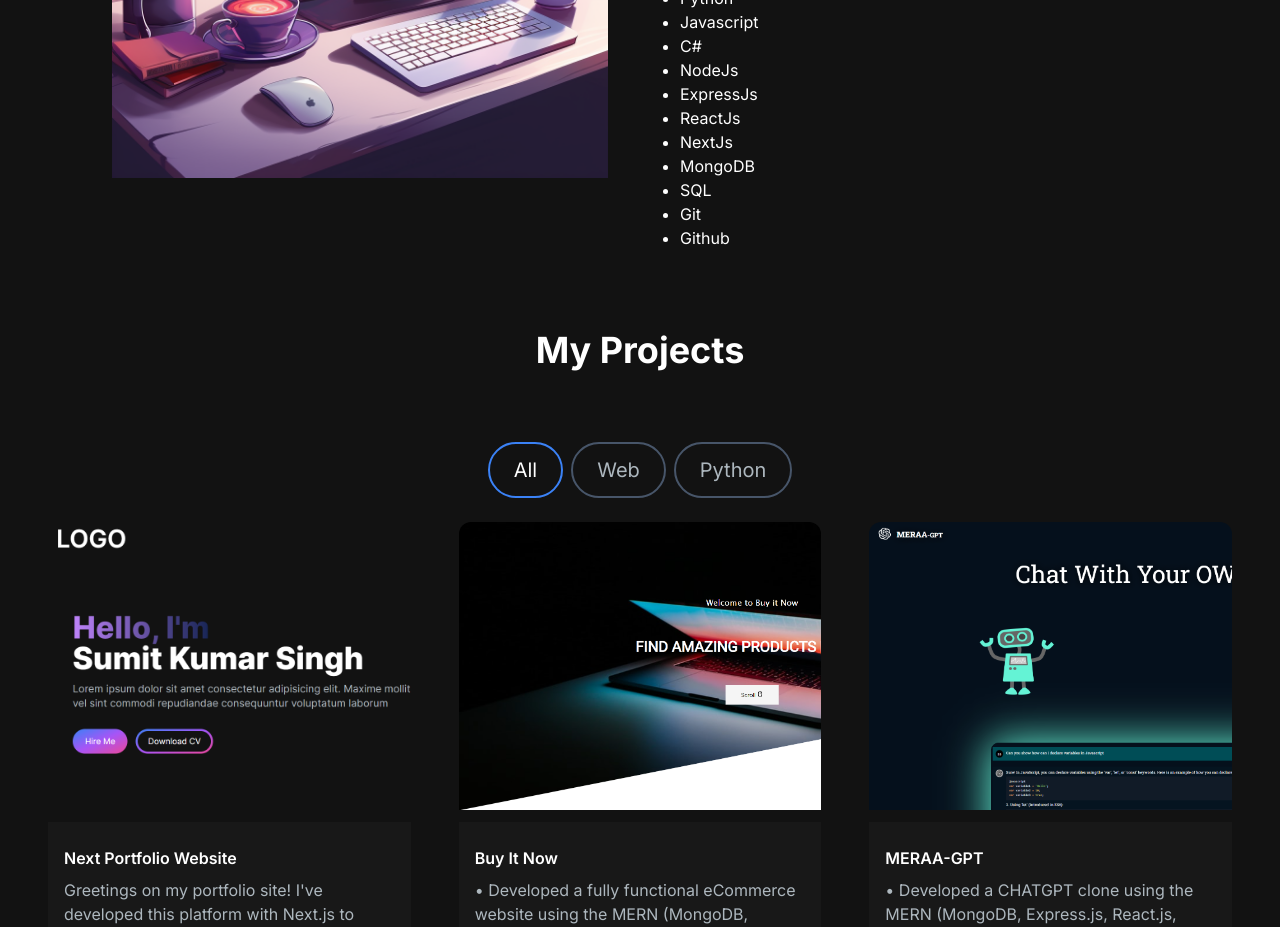
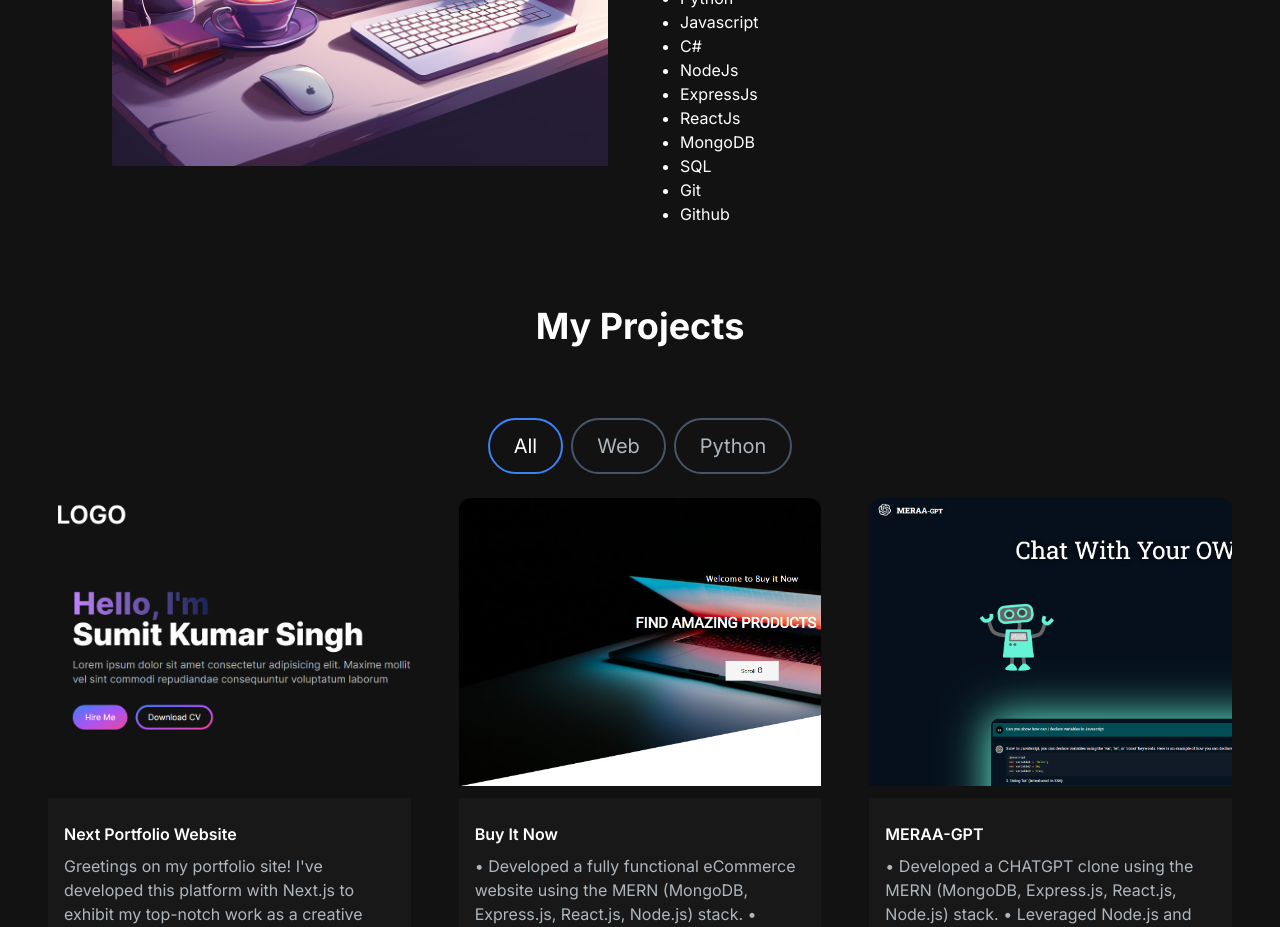
Before and after one commit to sumit1617/NextJs----Portfolio, a Next.js app: page / in a window 1280 px wide. Shown: the part 1540-2467 px from the top of the page. Built offline with nearby package versions, Linux system fonts and the light colour scheme.

Commit message:
updated skills

```diff
--- a/src/app/components/AboutSection.jsx
+++ b/src/app/components/AboutSection.jsx
@@ -16,7 +16,6 @@ const TAB_DATA = [
         <li>NodeJs</li>
         <li>ExpressJs</li>
         <li>ReactJs</li>
-        <li>NextJs</li>
         <li>MongoDB</li>
         <li>SQL</li>
         <li>Git</li>
```
